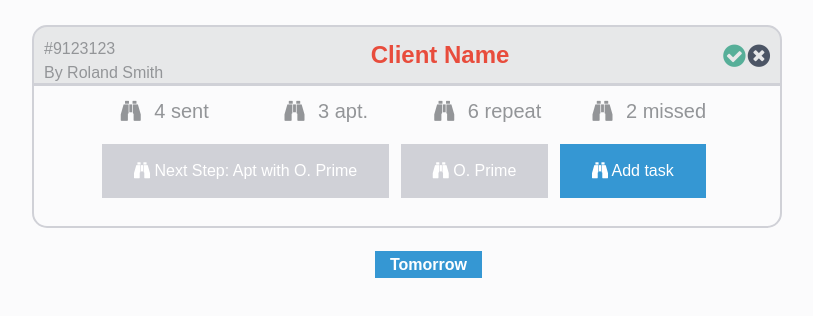
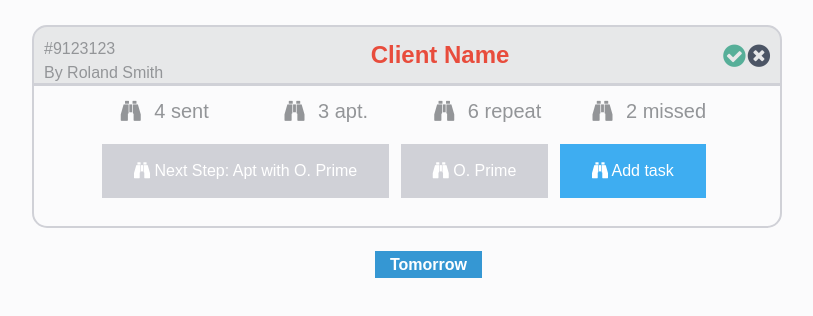
Before and after one commit to naguibihab/timeline, a website: page index.html in a window 1280 px wide. In both pictures the pointer is over the link "Add task". Shown: the whole page, without its empty margins (249-1062 px from the left). Drawn offline with Linux system fonts and the light colour scheme.

Commit message:
Added hover state for the add task button

```diff
--- a/main.css
+++ b/main.css
@@ -83,6 +83,9 @@ body {
 
 .button.active {
   background-color: #3597d3;
+}
+.button.active:hover {
+  background-color: #3eadf1;
 }
 
 .button.disabled {
```
